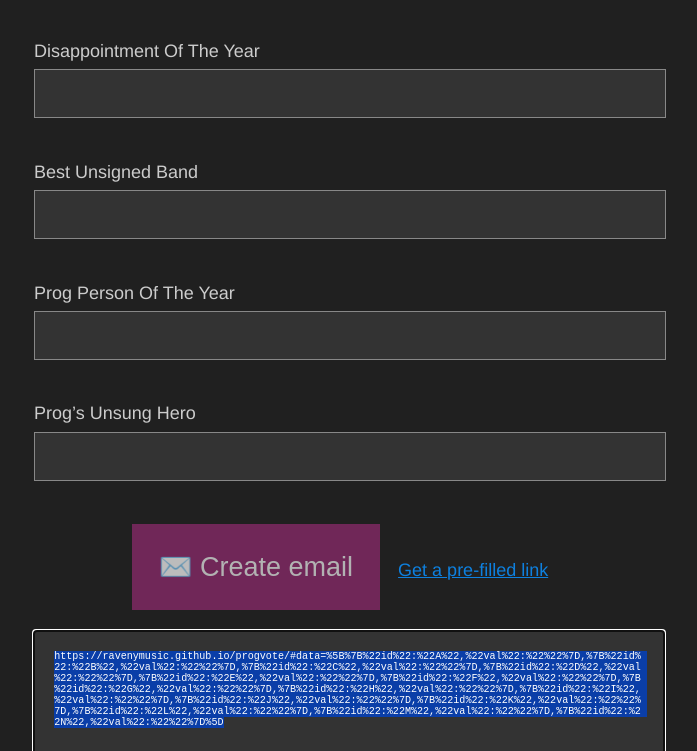
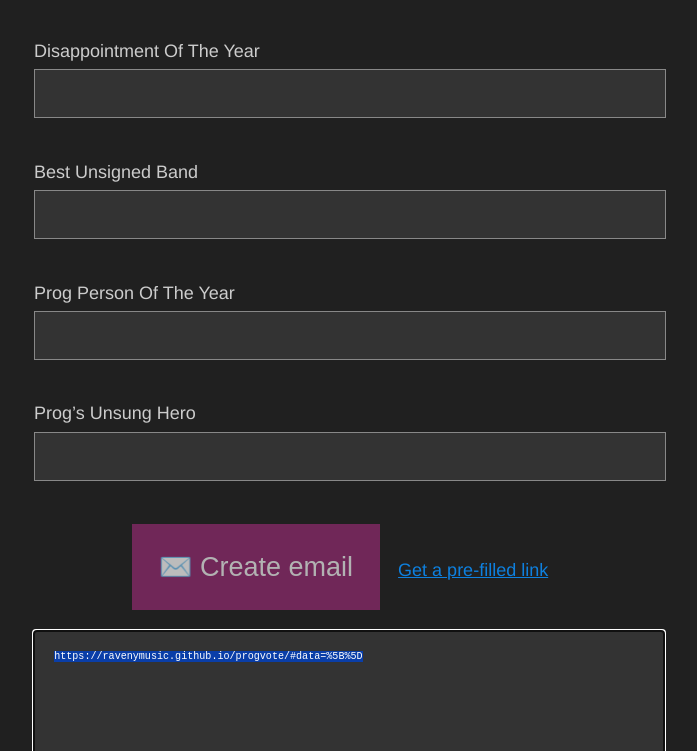
Before and after one commit to ravenymusic/progvote, a plain HTML site: page index.html in a window 1280 px wide. Both pictures are taken after a click on the link "Get a pre-filled link". Shown: the part 1303-2054 px from the top of the page, without its empty margins (291-988 px from the left). Drawn offline with Linux system fonts and the light colour scheme.

Commit message:
optimised link generation

```diff
--- a/index.html
+++ b/index.html
@@ -93,7 +93,9 @@
 		function getLink() {
 			let data = encodeURI(
 				JSON.stringify(
-					getFields().map(({id, val}) => ({id, val: safeString(val)}))
+					getFields()
+					.filter(({val}) => val && val.length)
+					.map(({id, val}) => ({id, val: safeString(val)}))
 				)
 			);
 
```
